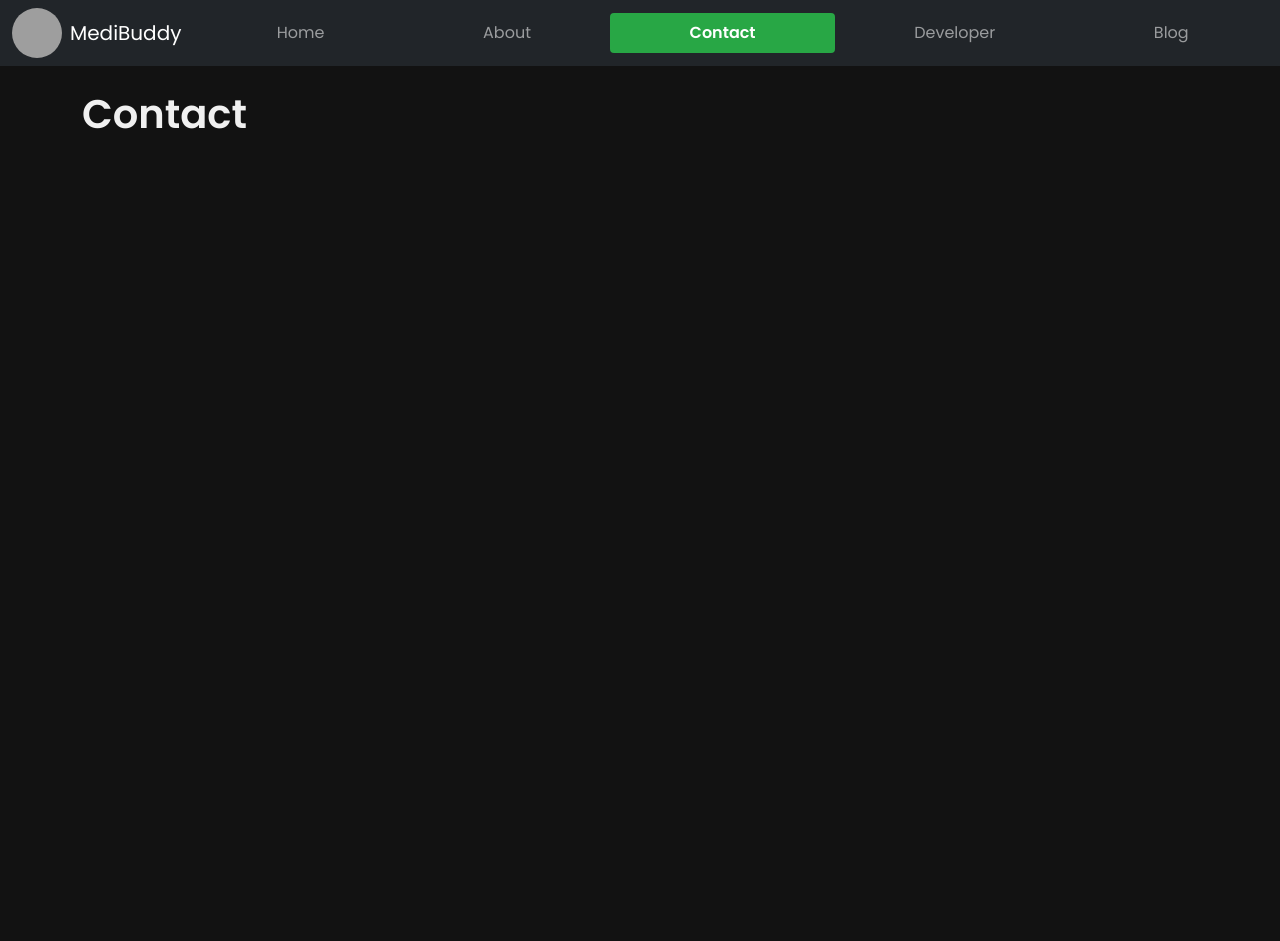
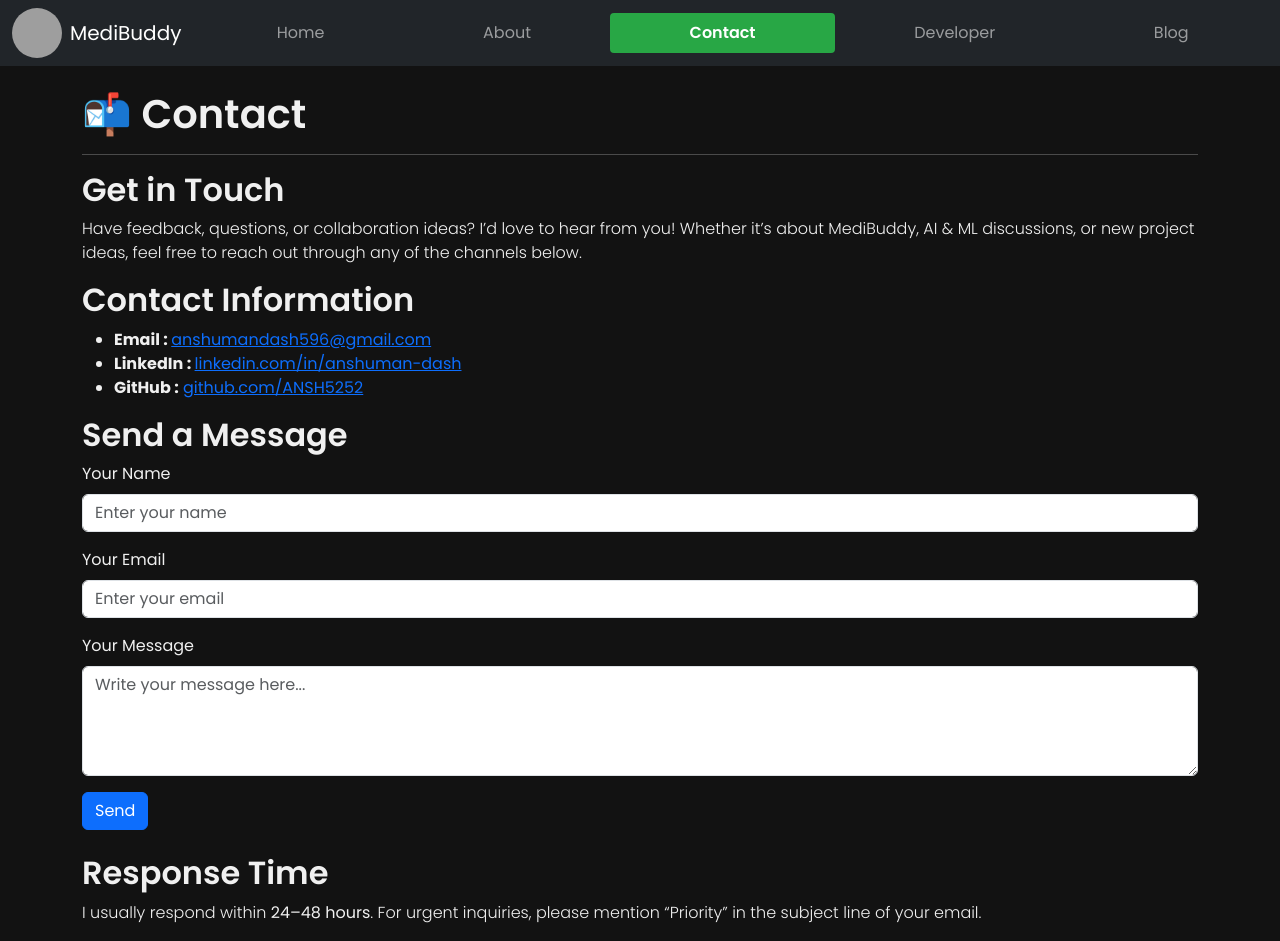
Before and after one commit to ANSH5252/MediBuddy, a Flask app: page /contact in a window 1280 px wide. Before the commit the page ends 129 px from the top, so only its background shows below. Run offline with Flask 3, Linux system fonts and the light colour scheme; parts of the project's set-up code (start-up, migrations or seed data) failed here and were passed over; grey boxes are pictures that could not be loaded.

Commit message:
Update contact.html

```diff
--- a/templates/contact.html
+++ b/templates/contact.html
@@ -3,8 +3,52 @@
 
 {% block content %}
 <div class="container mt-4">
-    <h1>Contact</h1>
-    <p>
-    </p>
+    <h1>📬 Contact</h1>
+    <hr>
+
+    <article>
+        <h2>Get in Touch</h2>
+        <p>
+            Have feedback, questions, or collaboration ideas? I’d love to hear from you!
+            Whether it’s about MediBuddy, AI & ML discussions, or new project ideas,
+            feel free to reach out through any of the channels below.
+        </p>
+    </article>
+
+    <article>
+        <h2>Contact Information</h2>
+        <ul>
+            <li><strong>Email : </strong> <a href="mailto:anshumandash596@gmail.com">anshumandash596@gmail.com</a></li>
+            <li><strong>LinkedIn : </strong> <a href="https://www.linkedin.com/in/anshuman-dash-739793351/" target="_blank" rel="noopener noreferrer">linkedin.com/in/anshuman-dash</a></li>
+            <li><strong>GitHub :</strong> <a href="https://github.com/ANSH5252" target="_blank" rel="noopener noreferrer">github.com/ANSH5252</a></li>
+        </ul>
+    </article>
+
+    <article>
+        <h2>Send a Message</h2>
+        <form>
+            <div class="mb-3">
+                <label for="name" class="form-label">Your Name</label>
+                <input type="text" class="form-control" id="name" placeholder="Enter your name">
+            </div>
+            <div class="mb-3">
+                <label for="email" class="form-label">Your Email</label>
+                <input type="email" class="form-control" id="email" placeholder="Enter your email">
+            </div>
+            <div class="mb-3">
+                <label for="message" class="form-label">Your Message</label>
+                <textarea class="form-control" id="message" rows="4" placeholder="Write your message here..."></textarea>
+            </div>
+            <button type="submit" class="btn btn-primary">Send</button>
+        </form>
+    </article>
+
+    <article class="mt-4">
+        <h2>Response Time</h2>
+        <p>
+            I usually respond within <strong>24–48 hours</strong>.
+            For urgent inquiries, please mention “Priority” in the subject line of your email.
+        </p>
+    </article>
 </div>
 {% endblock %}
```
